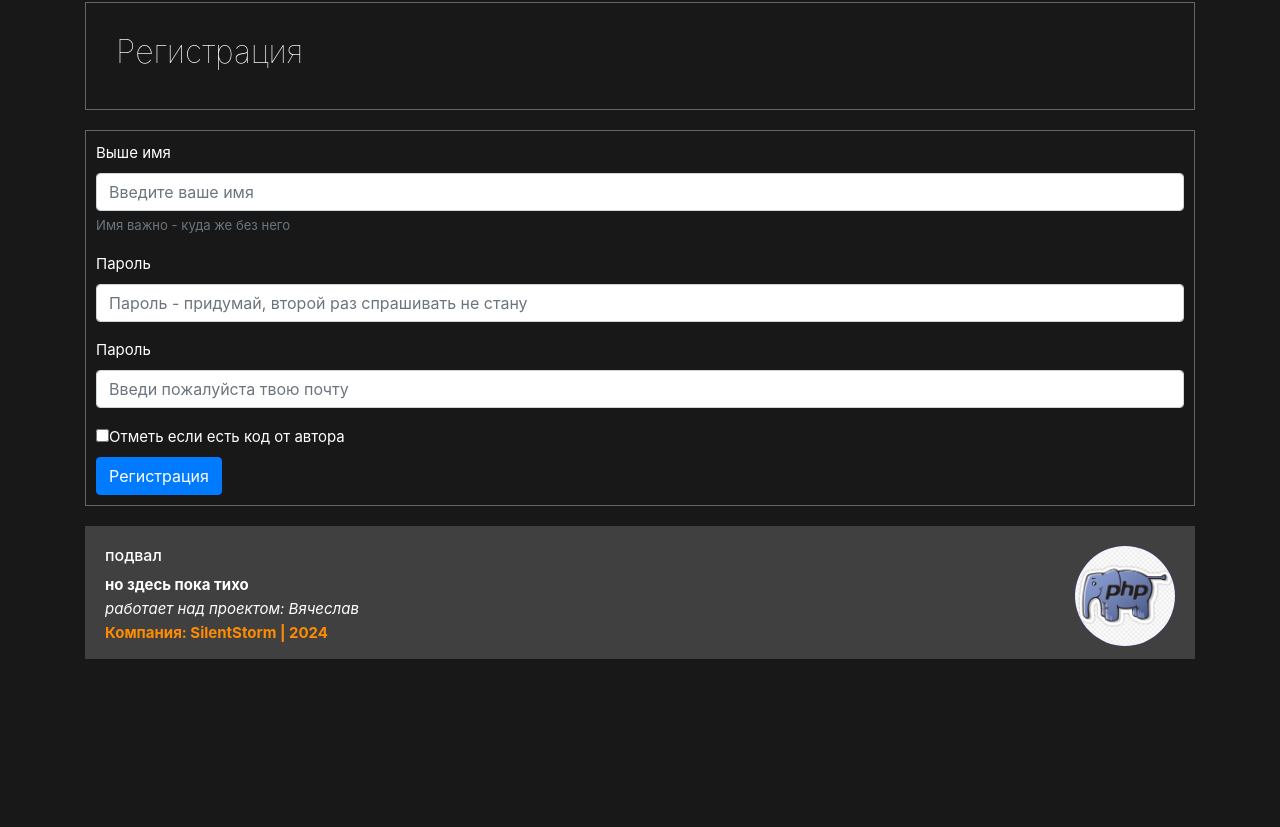
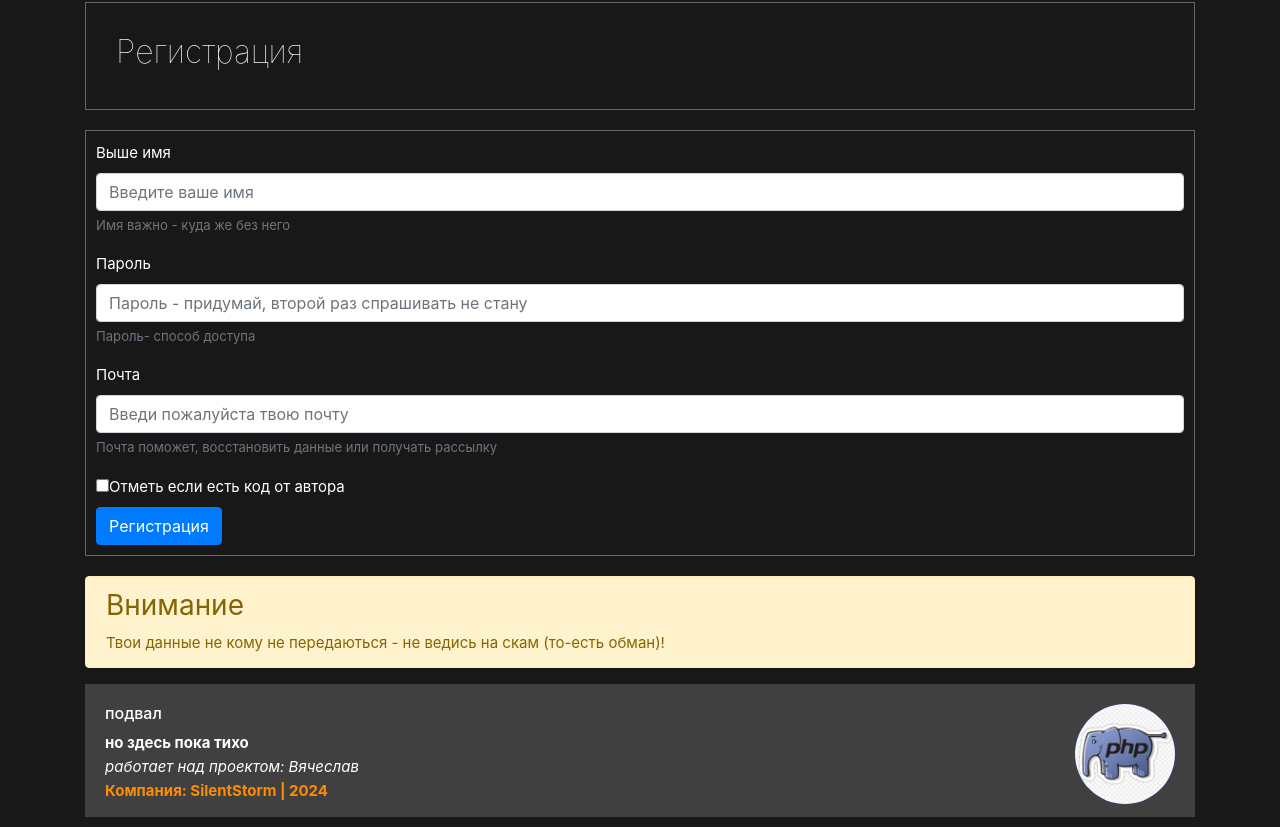
Before and after one commit to Viacheslav1998/quickduck, a Vue app in the folder public/vue-app/: page /form in a window 1280 px wide. Shown: the part 816-1643 px from the top of the page. Before the commit the page ends 1485 px from the top, so only its background shows below. Built offline with nearby package versions, Linux system fonts and the light colour scheme.

Commit message:
quickfix

```diff
--- a/public/vue-app/src/views/FormView.vue
+++ b/public/vue-app/src/views/FormView.vue
@@ -19,10 +19,12 @@ export default {
       <div class="form-group">
         <label for="password">Пароль</label>
         <input type="password" class="form-control" id="password" placeholder="Пароль - придумай, второй раз спрашивать не стану">
+        <small id="password" class="form-text text-muted">Пароль- способ доступа</small>
       </div>
       <div class="form-group">
-        <label for="email">Пароль</label>
+        <label for="email">Почта</label>
         <input type="email" class="form-control" id="email" placeholder="Введи пожалуйста твою почту">
+        <small id="email" class="form-text text-muted">Почта поможет, восстановить данные или получать рассылку</small>
       </div>
       <div class="form-check">
         <input
@@ -37,6 +39,11 @@ export default {
       <button type="submit" class="btn btn-primary">Регистрация</button>
     </div>
 
+    <div class="alert alert-warning" role="alert">
+      <h3 style="font-weight: 400;">Внимание</h3>
+      Твои данные не кому не передаються - не ведись на скам (то-есть обман)!
+    </div>
+
   </div>
 </template>
 
@@ -46,4 +53,5 @@ export default {
   padding: 10px;
   margin: 20px auto 20px auto;
 }
+
 </style>
```
